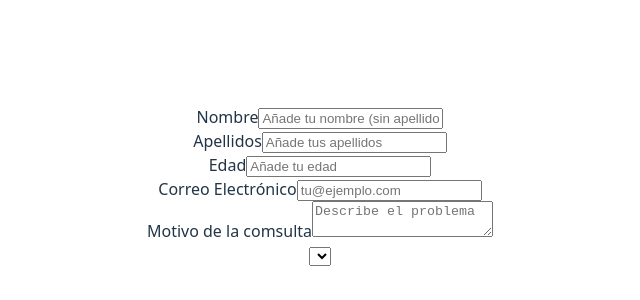
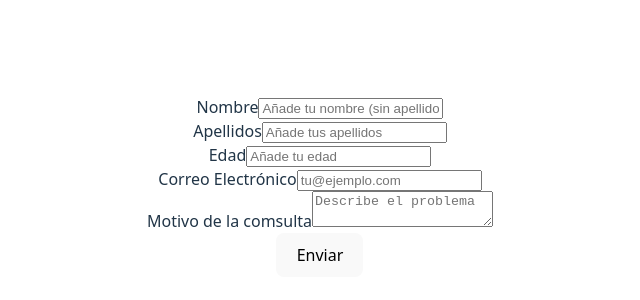
Before and after one commit to velez02/corredores, a React (Vite) app: page / in a window 1280 px wide. Shown: the part 214-514 px from the top of the page, without its empty margins (320-960 px from the left). Built offline with nearby package versions, Linux system fonts and the light colour scheme.

Commit message:
guarado 2

```diff
--- a/src/App.jsx
+++ b/src/App.jsx
@@ -31,9 +31,7 @@ function App() {
             <textarea id="description" placeholder='Describe el problema' />
           </div>
           <div>
-            <select name="" id="">
-              <option value=""></option>
-            </select>
+            <button type="submit">Enviar</button>
           </div>
         </form>
       </div>
```
